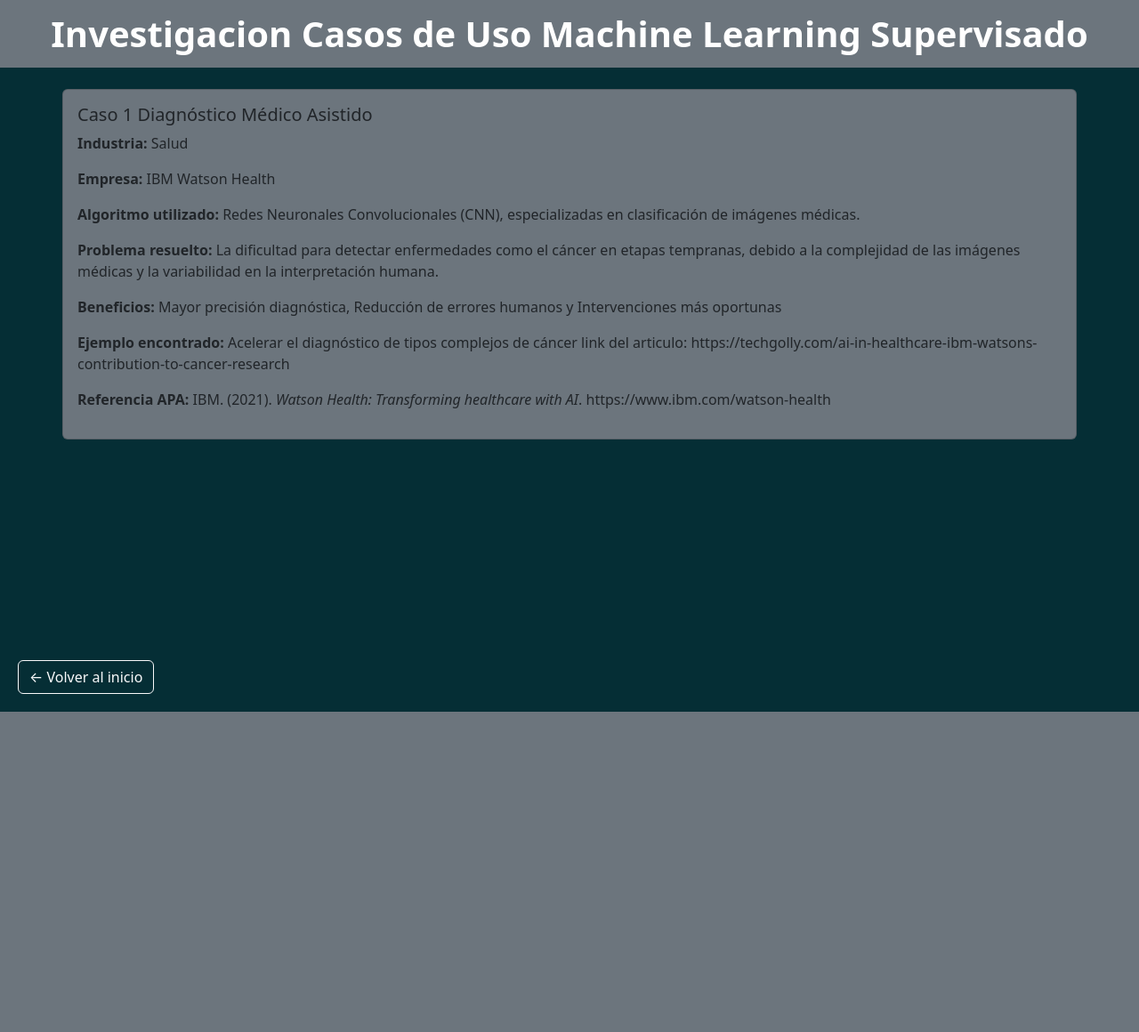
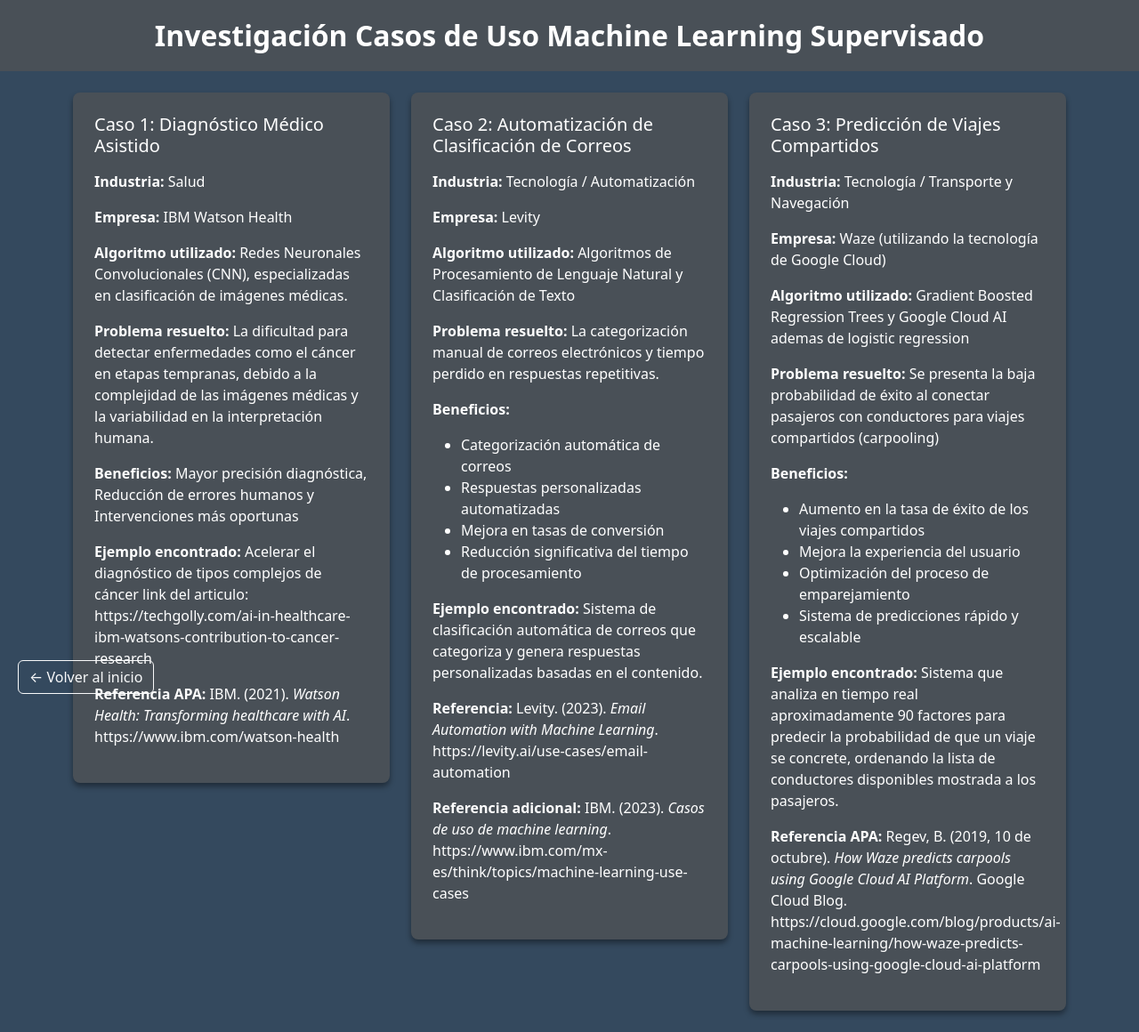
Before and after one commit to Diego-Alexander-udec/Casos-de-Uso-de-Machine-Learning-Supervisado, a Flask app: page /actividad1 in a window 1280 px wide. Shown: the whole page at 89% size. Before the commit the page ends 800 px from the top, so only its background shows below. Run offline with Flask 3, Linux system fonts and the light colour scheme.

Commit message:
se realizo dos casos de ml, correcion de estilos, generacion de vista "bienvenido", y generacion de cambios de logica como temas de estilos dentro de html, redireccionados a styles

```diff
--- a/Proyecto/app.py
+++ b/Proyecto/app.py
@@ -4,10 +4,8 @@
 
 @app.route("/")
 def home():
-    name = None
     name = "Bienvenido"
-    return f"Hola, {name}!"
-
+    return render_template('home.html', name=name)
 
 @app.route('/ucundinamarca')
 def index():
--- a/Proyecto/static/style.css
+++ b/Proyecto/static/style.css
@@ -1,12 +1,22 @@
+/* Variables globales */
+:root {
+    --primary-bg: #2c3e50;
+    --secondary-bg: #34495e;
+    --card-bg: #495057;
+}
+
+/* Estilos generales */
 .fondo-personalizado {
-  background-color: #40565c;
-
+    background-color: #2c3e50;
+    min-height: 100vh;
 }
 
 .fondo-personalizado2 {
-  background-color: #052e35;
+    background-color: var(--secondary-bg);
+    min-height: 100vh;
 }
-/* Logo fijo */
+
+/* Estilos del logo */
 .logo {
   background-image: url("udec.png");
   background-repeat: no-repeat;
@@ -22,3 +32,52 @@
   padding: 10px;
   box-shadow: 0px 4px 12px rgba(0,0,0,0.4);
 }
+
+/* Estilos del header */
+.header-title {
+    padding: 1rem;
+    background-color: var(--card-bg);
+    text-align: center;
+    font-weight: bold;
+    font-size: 2rem;
+}
+
+/* Estilos de navegación */
+.volver-inicio {
+    position: fixed;
+    bottom: 20px;
+    left: 20px;
+    z-index: 1000;
+}
+
+/* Estilos de las cards */
+.card {
+    max-width: 400px;
+    margin: 10px;
+}
+
+.card-body {
+    color: white;
+}
+
+.case-card {
+    background-color: var(--card-bg);
+    margin-bottom: 1.5rem;
+    border-radius: 0.5rem;
+    box-shadow: 0 4px 6px rgba(0, 0, 0, 0.4);
+}
+
+.case-card .card-body {
+    padding: 1.5rem;
+}
+
+.case-card .card-title {
+    color: #fff;
+    margin-bottom: 1rem;
+    font-size: 1.25rem;
+}
+
+.case-benefits-list {
+    margin-left: 1.25rem;
+    padding-left: 0;
+}
--- a/Proyecto/templates/actividad1.html
+++ b/Proyecto/templates/actividad1.html
@@ -1,21 +1,24 @@
-<!doctype html>
+<!DOCTYPE html>
 <html lang="es">
 <head>
     <meta charset="utf-8">
     <meta name="viewport" content="width=device-width, initial-scale=1">
-    <title>Machine Learning</title>
+    <title>Casos de Uso ML Supervisado</title>
     <link href="https://cdn.jsdelivr.net/npm/bootstrap@5.3.8/dist/css/bootstrap.min.css" rel="stylesheet">
     <link rel="stylesheet" href="{{ url_for('static', filename='style.css') }}">
-
 </head>
 <body class="fondo-personalizado2 text-white">
-    <p class="p-2 text-bg-secondary text-center fw-bold fs-1">Investigacion Casos de Uso Machine Learning Supervisado</p>
-   <div class="container mt-4 px-0 ">
-  <div class="d-flex flex-row flex-wrap gap-5 justify-content-start">
+    <header class="header-title">
+        Investigación Casos de Uso Machine Learning Supervisado
+    </header>
+
+    <main class="container mt-4">
+        <div class="row g-4">
             <!-- Caso 1 -->
-        <div class="card mb-4 bg-secondary">
+            <div class="col-12 col-md-6 col-lg-4">
+                <div class="case-card">
                     <div class="card-body">
-                <h5 class="card-title">Caso 1 Diagnóstico Médico Asistido</h5>
+                        <h5 class="card-title">Caso 1: Diagnóstico Médico Asistido</h5>
                         <p><strong>Industria:</strong> Salud</p>
                         <p><strong>Empresa:</strong> IBM Watson Health</p>
                         <p><strong>Algoritmo utilizado:</strong> Redes Neuronales Convolucionales (CNN), especializadas en clasificación de imágenes médicas.</p>
@@ -25,6 +28,61 @@
                         <p><strong>Referencia APA:</strong> IBM. (2021). <em>Watson Health: Transforming healthcare with AI</em>. https://www.ibm.com/watson-health </p>
                     </div>
                 </div>
-<a href="{{ url_for('index') }}" class="btn btn-outline-light" style="position: fixed; bottom: 20px; left: 20px;">
+            </div>
+
+            <!-- Caso 2 -->
+            <div class="col-12 col-md-6 col-lg-4">
+                <div class="case-card">
+                    <div class="card-body">
+                        <h5 class="card-title">Caso 2: Automatización de Clasificación de Correos</h5>
+                        <p><strong>Industria:</strong> Tecnología / Automatización</p>
+                        <p><strong>Empresa:</strong> Levity</p>
+                        <p><strong>Algoritmo utilizado:</strong> Algoritmos de Procesamiento de Lenguaje Natural y Clasificación de Texto</p>
+                        <p><strong>Problema resuelto:</strong> La categorización manual de correos electrónicos y tiempo perdido en respuestas repetitivas.</p>
+                        <p><strong>Beneficios:</strong>
+                            <ul>
+                                <li>Categorización automática de correos</li>
+                                <li>Respuestas personalizadas automatizadas</li>
+                                <li>Mejora en tasas de conversión</li>
+                                <li>Reducción significativa del tiempo de procesamiento</li>
+                            </ul>
+                        </p>
+                        <p><strong>Ejemplo encontrado:</strong> Sistema de clasificación automática de correos que categoriza y genera respuestas personalizadas basadas en el contenido.</p>
+                        <p><strong>Referencia:</strong> Levity. (2023). <em>Email Automation with Machine Learning</em>. https://levity.ai/use-cases/email-automation</p>
+                        <p><strong>Referencia adicional:</strong> IBM. (2023). <em>Casos de uso de machine learning</em>. https://www.ibm.com/mx-es/think/topics/machine-learning-use-cases</p>
+                    </div>
+                </div>
+            </div>
+
+            <!-- Caso 3 -->
+            <div class="col-12 col-md-6 col-lg-4">
+                <div class="case-card">
+                    <div class="card-body">
+                        <h5 class="card-title">Caso 3: Predicción de Viajes Compartidos</h5>
+                        <p><strong>Industria:</strong> Tecnología / Transporte y Navegación</p>
+                        <p><strong>Empresa:</strong> Waze (utilizando la tecnología de Google Cloud)</p>
+                        <p><strong>Algoritmo utilizado:</strong> Gradient Boosted Regression Trees y Google Cloud AI ademas de logistic regression</p>
+                        <p><strong>Problema resuelto:</strong> Se presenta la baja probabilidad de éxito al conectar pasajeros con conductores para viajes compartidos (carpooling)</p>
+                        <p><strong>Beneficios:</strong>
+                            <ul>
+                                <li>Aumento en la tasa de éxito de los viajes compartidos</li>
+                                <li>Mejora la experiencia del usuario</li>
+                                <li>Optimización del proceso de emparejamiento</li>
+                                <li>Sistema de predicciones rápido y escalable</li>
+                            </ul>
+                        </p>
+                        <p><strong>Ejemplo encontrado:</strong> Sistema que analiza en tiempo real aproximadamente 90 factores para predecir la probabilidad de que un viaje se concrete, ordenando la lista de conductores disponibles mostrada a los pasajeros.</p>
+                        <p><strong>Referencia APA:</strong> Regev, B. (2019, 10 de octubre). <em>How Waze predicts carpools using Google Cloud AI Platform</em>. Google Cloud Blog. https://cloud.google.com/blog/products/ai-machine-learning/how-waze-predicts-carpools-using-google-cloud-ai-platform</p>
+                    </div>
+                </div>
+            </div>
+        </div>
+    </main>
+
+    <a href="{{ url_for('index') }}" class="btn btn-outline-light volver-inicio">
         ← Volver al inicio
     </a>
+
+    <script src="https://cdn.jsdelivr.net/npm/bootstrap@5.3.8/dist/js/bootstrap.bundle.min.js"></script>
+</body>
+</html>
```
Also changed, not shown: Proyecto/templates/home.html (added, +18 -0 lines), Proyecto/templates/index.html (+8 -1 lines). Lines whose indentation alone changed are shown as unchanged.
